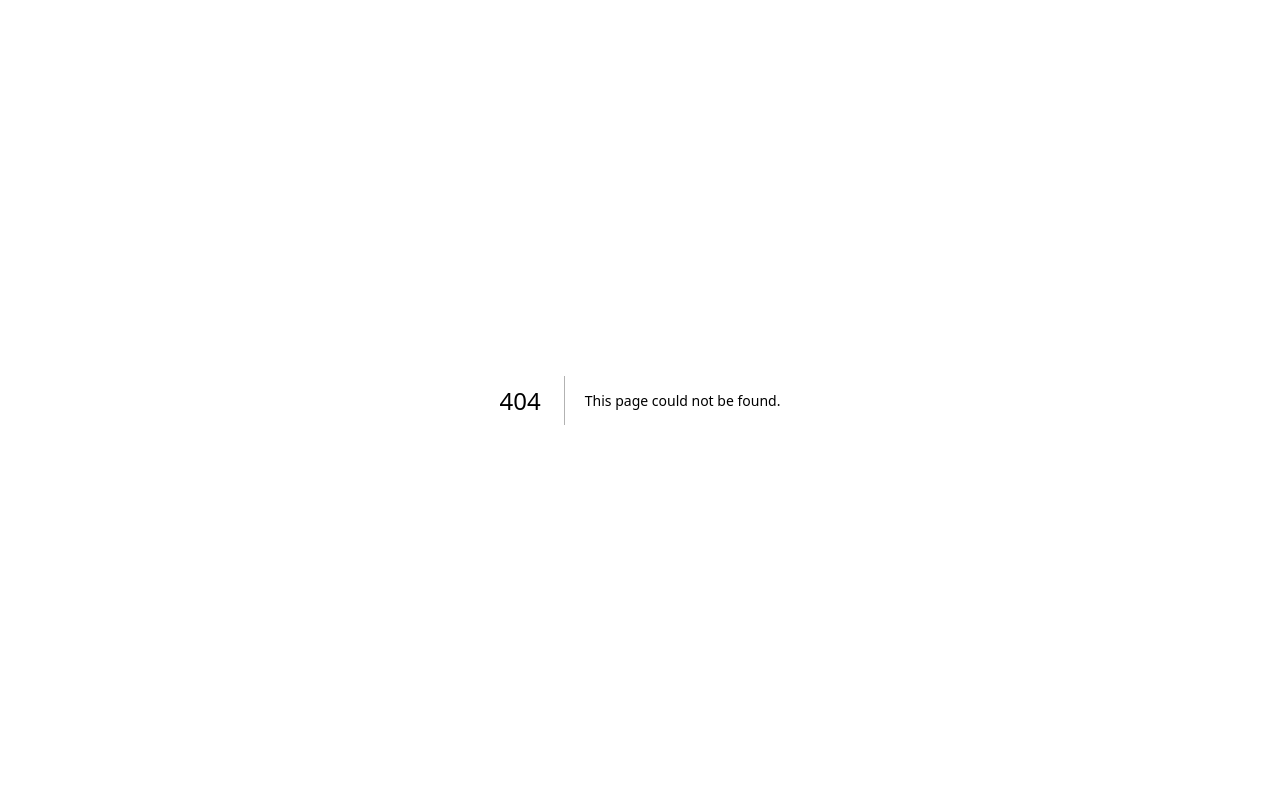
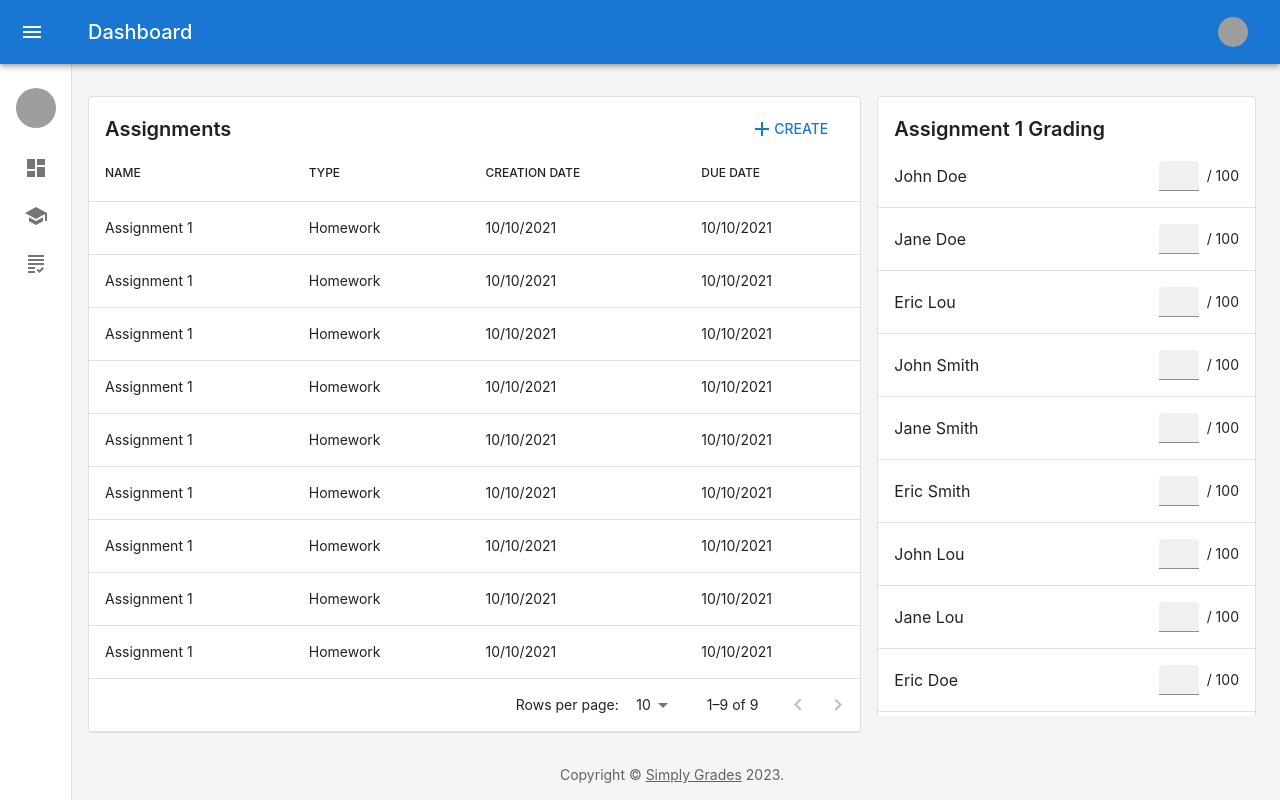
Before and after one commit to Bi1ku/SimplyGrades, a Next.js app: page /dashboard/classes/1/1 in a window 1280 px wide. Before the commit this address had no page. Built offline with nearby package versions, Linux system fonts and the light colour scheme; grey boxes are pictures that could not be loaded.

Commit message:
added grading page, panel card component, etc.

```diff
--- /dev/null
+++ b/app/components/PanelCard.tsx
@@ -0,0 +1,32 @@
+import Paper from '@mui/material/Paper';
+import Typography from '@mui/material/Typography';
+import { SxProps, Theme } from '@mui/material/styles';
+import React from 'react';
+
+export default function PanelCard({
+  title,
+  children,
+  padding,
+  sx,
+}: {
+  title: string | React.ReactNode;
+  children: React.ReactNode;
+  padding?: boolean;
+  sx?: SxProps<Theme>;
+}) {
+  return (
+    <Paper variant='outlined' sx={{ ...sx, p: padding ? 2 : 0 }}>
+      {typeof title === 'string' ? (
+        <Typography
+          sx={{ fontWeight: 600, p: padding ? 0 : 2, pb: 0 }}
+          variant='h6'
+        >
+          {title}
+        </Typography>
+      ) : (
+        title
+      )}
+      {children}
+    </Paper>
+  );
+}
--- a/app/components/Table.tsx
+++ b/app/components/Table.tsx
@@ -8,10 +8,8 @@ import TableFooter from '@mui/material/TableFooter';
 import TableHead from '@mui/material/TableHead';
 import TableRow from '@mui/material/TableRow';
 import TablePagination from '@mui/material/TablePagination';
-import Box from '@mui/material/Box';
 
 export default function Copyright({
-  title,
   keys,
   children,
   count,
@@ -20,7 +18,6 @@ export default function Copyright({
   rowsPerPage,
   rowsPerPageOptions = [],
 }: {
-  title: string | React.ReactNode;
   keys: string[];
   children: React.ReactNode;
   count: number;
@@ -30,16 +27,7 @@ export default function Copyright({
   rowsPerPageOptions?: number[];
 }) {
   return (
-    <TableContainer component={Paper}>
-      <Box>
-        {typeof title === 'string' ? (
-          <Typography sx={{ fontWeight: 600, px: 2, pt: 2 }} variant='h6'>
-            {title}
-          </Typography>
-        ) : (
-          title
-        )}
-      </Box>
+    <TableContainer>
       <Table>
         <TableHead>
           <TableRow>
--- /dev/null
+++ b/app/dashboard/classes/[classId]/[assignmentId]/page.tsx
@@ -0,0 +1,182 @@
+'use client';
+
+import PanelCard from '@/app/components/PanelCard';
+import Table from '@/app/components/Table';
+import Add from '@mui/icons-material/Add';
+import Box from '@mui/material/Box';
+import Button from '@mui/material/Button';
+import Divider from '@mui/material/Divider';
+import Grid from '@mui/material/Grid';
+import Stack from '@mui/material/Stack';
+import TableCell from '@mui/material/TableCell';
+import TableRow from '@mui/material/TableRow';
+import TextField from '@mui/material/TextField';
+import Typography from '@mui/material/Typography';
+
+const students = [
+  'John Doe',
+  'Jane Doe',
+  'Eric Lou',
+  'John Smith',
+  'Jane Smith',
+  'Eric Smith',
+  'John Lou',
+  'Jane Lou',
+  'Eric Doe',
+  'Jane Lou',
+  'Eric Doe',
+  'Jane Lou',
+  'Eric Doe',
+  'Jane Lou',
+  'Eric Doe',
+];
+
+const assignments = [
+  {
+    name: 'Assignment 1',
+    dueDate: '10/10/2021',
+    creationDate: '10/10/2021',
+    type: 'Homework',
+    id: 'c451bd0d-0327-46c6-adfc-42f57514c675',
+  },
+  {
+    name: 'Assignment 1',
+    dueDate: '10/10/2021',
+    creationDate: '10/10/2021',
+    type: 'Homework',
+    id: 'c451bd0d-0327-46c6-adfc-42f57514c676',
+  },
+  {
+    name: 'Assignment 1',
+    dueDate: '10/10/2021',
+    creationDate: '10/10/2021',
+    type: 'Homework',
+    id: 'c451bd0d-0327-46c6-adfc-42f57514c677',
+  },
+  {
+    name: 'Assignment 1',
+    dueDate: '10/10/2021',
+    creationDate: '10/10/2021',
+    type: 'Homework',
+    id: 'c451bd0d-0327-46c6-adfc-42f57514c677',
+  },
+  {
+    name: 'Assignment 1',
+    dueDate: '10/10/2021',
+    creationDate: '10/10/2021',
+    type: 'Homework',
+    id: 'c451bd0d-0327-46c6-adfc-42f57514c677',
+  },
+  {
+    name: 'Assignment 1',
+    dueDate: '10/10/2021',
+    creationDate: '10/10/2021',
+    type: 'Homework',
+    id: 'c451bd0d-0327-46c6-adfc-42f57514c677',
+  },
+  {
+    name: 'Assignment 1',
+    dueDate: '10/10/2021',
+    creationDate: '10/10/2021',
+    type: 'Homework',
+    id: 'c451bd0d-0327-46c6-adfc-42f57514c677',
+  },
+  {
+    name: 'Assignment 1',
+    dueDate: '10/10/2021',
+    creationDate: '10/10/2021',
+    type: 'Homework',
+    id: 'c451bd0d-0327-46c6-adfc-42f57514c677',
+  },
+  {
+    name: 'Assignment 1',
+    dueDate: '10/10/2021',
+    creationDate: '10/10/2021',
+    type: 'Homework',
+    id: 'c451bd0d-0327-46c6-adfc-42f57514c677',
+  },
+];
+
+export default function AssignmentGrading() {
+  return (
+    <Grid container spacing={2}>
+      <Grid item xs={8}>
+        <PanelCard
+          title={
+            <Stack flexDirection='row' sx={{ px: 2, pt: 2 }}>
+              <Typography sx={{ fontWeight: 600 }} variant='h6'>
+                Assignments
+              </Typography>
+              <Button sx={{ ml: 'auto', p: 0, px: 2 }}>
+                <Add /> Create
+              </Button>
+            </Stack>
+          }
+        >
+          <Table
+            keys={['NAME', 'TYPE', 'CREATION DATE', 'DUE DATE']}
+            count={assignments.length}
+            onPageChange={() => ''}
+            page={0}
+            rowsPerPage={10}
+            rowsPerPageOptions={[5, 10, 15]}
+          >
+            {assignments.map((assignment) => (
+              <TableRow key={assignment.id}>
+                <TableCell sx={{ whiteSpace: 'nowrap' }}>
+                  {assignment.name}
+                </TableCell>
+                <TableCell sx={{ whiteSpace: 'nowrap' }}>
+                  {assignment.type}
+                </TableCell>
+                <TableCell sx={{ whiteSpace: 'nowrap' }}>
+                  {new Date(assignment.creationDate).toLocaleDateString()}
+                </TableCell>
+                <TableCell sx={{ whiteSpace: 'nowrap' }}>
+                  {new Date(assignment.dueDate).toLocaleDateString()}
+                </TableCell>
+              </TableRow>
+            ))}
+          </Table>
+        </PanelCard>
+      </Grid>
+      <Grid item xs={4} columnSpacing={0}>
+        <Box sx={{ maxHeight: '77.5vh', overflow: 'auto' }}>
+          <PanelCard title='Assignment 1 Grading'>
+            {students.map((student, i) => (
+              <Box key={i}>
+                <Stack
+                  flexDirection='row'
+                  justifyContent='space-between'
+                  alignItems='center'
+                  sx={{ my: 2, px: 2 }}
+                >
+                  {student}
+                  <Stack flexDirection='row' alignItems='center'>
+                    <TextField
+                      variant='filled'
+                      size='small'
+                      inputProps={{
+                        style: {
+                          height: 30,
+                          width: 30,
+                          padding: 0,
+                          paddingLeft: 5,
+                          paddingRight: 5,
+                        },
+                      }}
+                    />
+                    <Typography variant='body2' sx={{ ml: 1 }}>
+                      / 100
+                    </Typography>
+                  </Stack>
+                </Stack>
+                <Divider />
+              </Box>
+            ))}
+          </PanelCard>
+        </Box>
+      </Grid>
+    </Grid>
+  );
+}
--- a/app/dashboard/classes/page.tsx
+++ b/app/dashboard/classes/page.tsx
@@ -192,7 +192,7 @@ export default function SignIn() {
       <Grid container spacing={2}>
         {classes.map((v) => (
           <Grid item xs={12} sm={6} md={4} key={v.id}>
-            <Card>
+            <Card variant='outlined'>
               <CardContent
                 onClick={() => router.push(`/dashboard/classes/${v.id}`)}
                 sx={{ '&:hover': { cursor: 'pointer' } }}
--- a/app/dashboard/layout.tsx
+++ b/app/dashboard/layout.tsx
@@ -226,7 +226,7 @@ export default function Dashboard({ children }: { children: React.ReactNode }) {
         <Toolbar />
         <Container
           maxWidth='xl'
-          sx={{ mt: 4, mb: 4, pl: { xs: '87.333px', lg: '16px' } }}
+          sx={{ my: 4, pl: { xs: '87.333px', lg: '16px' } }}
         >
           {children}
           <Copyright sx={{ pt: 4 }} />
--- a/app/dashboard/policies/page.tsx
+++ b/app/dashboard/policies/page.tsx
@@ -159,7 +159,7 @@ export default function Policies() {
       <Grid container spacing={2}>
         {policies.map((policy) => (
           <Grid item xs={12} sm={6} md={4} key={policy.id}>
-            <Card>
+            <Card variant='outlined'>
               <CardContent>
                 <Typography variant='h5'>{policy.title}</Typography>
                 {policy.sections.map((section) => (
```
Also changed, not shown: app/dashboard/classes/[classId]/page.tsx (renamed from app/dashboard/classes/[id]/page.tsx, +27 -6 lines), app/dashboard/page.tsx (+5 -2 lines).
